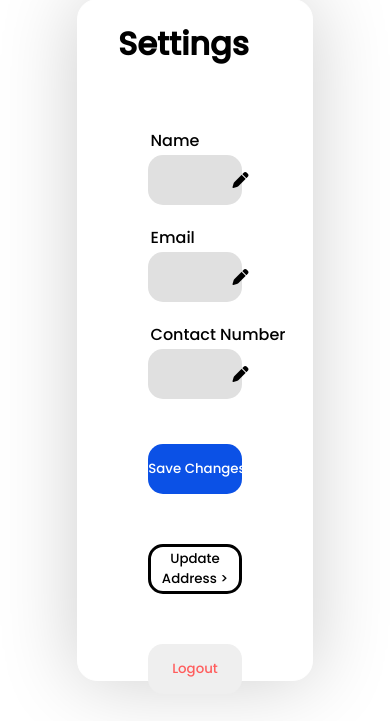
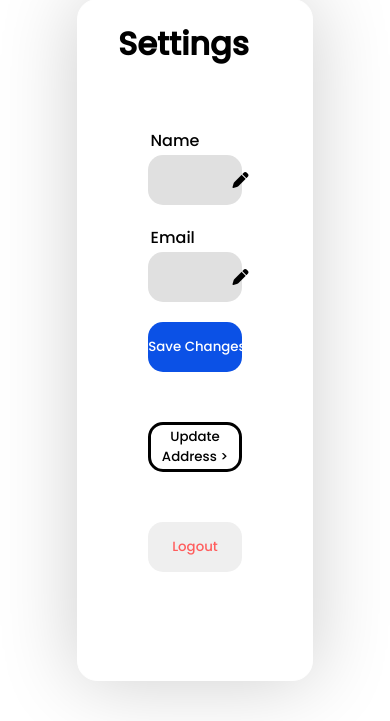
Before and after one commit to vishnu1001/bus-transport-management-web-app, a PHP site: page /settings.php in a window 390 px wide. Shown: the part 13-734 px from the top of the page. Run offline with PHP 8.4, Linux system fonts and the light colour scheme; the visitor is signed in with stand-in values (Sample User, id 1); data that the repository does not hold is empty; some libraries are stand-ins or nearby versions.

Commit message:
phone no removed

```diff
--- a/settings.php
+++ b/settings.php
@@ -30,9 +30,6 @@
             <p>Email</p>
             <i class="fa solid fa-pen"></i>
             <input class="input-field" type="text" name="mail">
-            <p>Contact Number</p>
-            <i class="fa solid fa-pen"></i>
-            <input class="input-field" type="text" name="number"> <br>
             <br>
             <input class="btn" type="submit" value="Save Changes">
 
```
